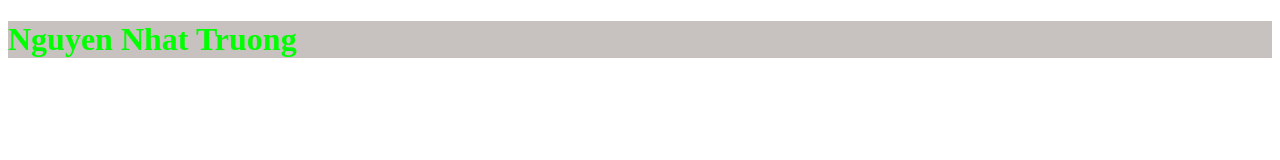
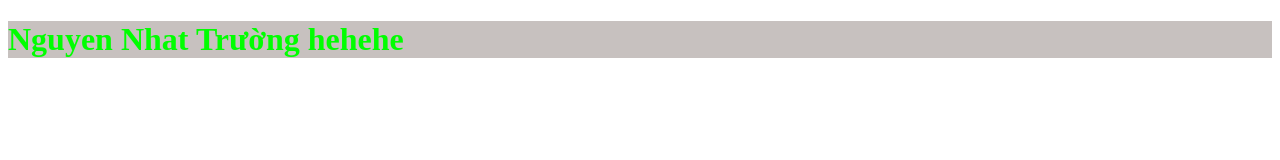
Before and after one commit to nhattruong284/gitDemo_nhattruong, a plain HTML site: page index.html in a window 1280 px wide. Drawn offline with Linux system fonts and the light colour scheme.

Commit message:
Update H1

```diff
--- a/index.html
+++ b/index.html
@@ -7,6 +7,6 @@
     <title>Document</title>
 </head>
 <body>
-    <h1 style="color: lime; background: rgb(199, 193, 191);">Nguyen Nhat Truong</h1>
+    <h1 style="color: lime; background: rgb(199, 193, 191);">Nguyen Nhat Trường hehehe</h1>
 </body>
 </html>
```
